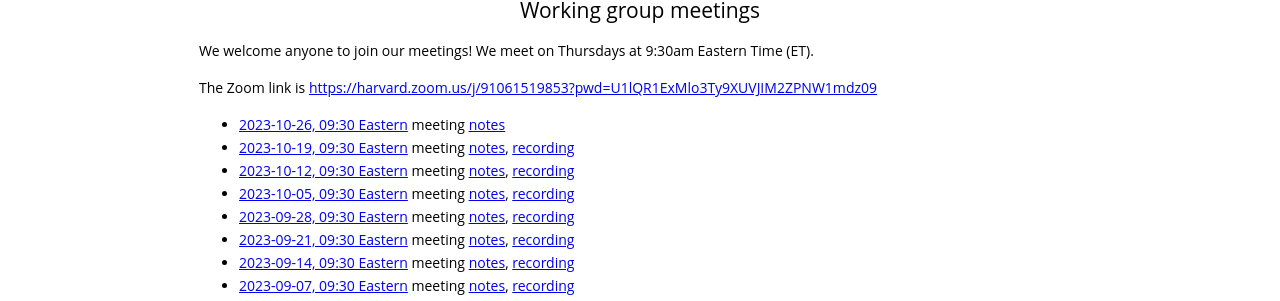
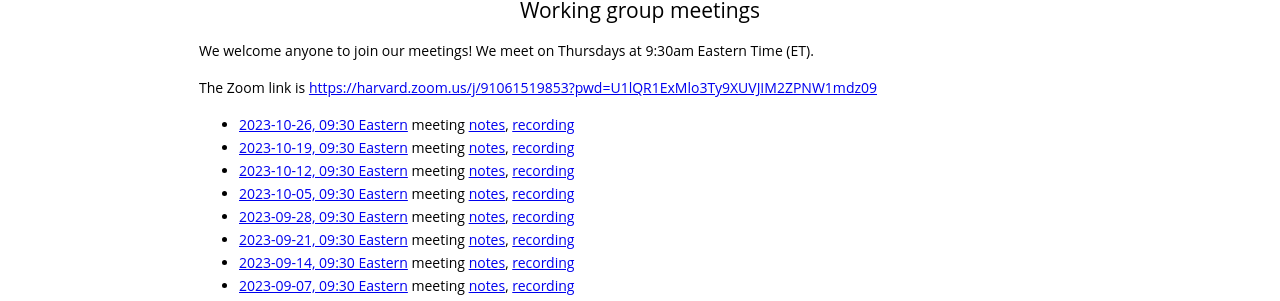
Before and after one commit to gdcc/ct.gdcc.io, a Jekyll site: the page built from index.md, in a window 1280 px wide and 900 px high, scrolled down 1565 px. Shown: the part 145-446 px from the top of the window. Built offline with Jekyll 4.4.1, drawn with Linux system fonts in a browser that asks for light colours; our own code applies the rules of GitHub Pages for plain Markdown files.

Commit message:
add recording

```diff
--- a/index.md
+++ b/index.md
@@ -57,7 +57,7 @@ We welcome anyone to join our meetings! We meet on Thursdays at 9:30am Eastern T
 
 The Zoom link is <https://harvard.zoom.us/j/91061519853?pwd=U1lQR1ExMlo3Ty9XUVJIM2ZPNW1mdz09>
 
-- [2023-10-26, 09:30 Eastern](https://time.is/compare/0930_26_Oct_2023_in_Boston) meeting [notes](https://docs.google.com/document/d/1H8hkiDkJAwGkt-cFtLsYQNw6XPE8KoK6ND-tp6xcTPo/edit?usp=sharing)
+- [2023-10-26, 09:30 Eastern](https://time.is/compare/0930_26_Oct_2023_in_Boston) meeting [notes](https://docs.google.com/document/d/1H8hkiDkJAwGkt-cFtLsYQNw6XPE8KoK6ND-tp6xcTPo/edit?usp=sharing), [recording](https://harvard.zoom.us/rec/share/2K4FdLQ9YySUooxHkBvLUVJ9hN-eKwkmk9ztJ62nCTPhJA2Hn7G-E-iOJTcU4cI-.Nm9FCtqrmONgjBdL)
 - [2023-10-19, 09:30 Eastern](https://time.is/compare/0930_19_Oct_2023_in_Boston) meeting [notes](https://docs.google.com/document/d/1CT2HiulVF3DSto4GBOq6F6VcR724vyEdykY1o60I4xU/edit?usp=sharing), [recording](https://harvard.zoom.us/rec/share/sXvYnt4ojCIePOafbYCnTp4Jvmuyd3dO6I2sRSP2U-jIkSPZV3q3DSrY2iN3kYLL.AythwksVvTKN3Lmk)
 - [2023-10-12, 09:30 Eastern](https://time.is/compare/0930_12_Oct_2023_in_Boston) meeting [notes](https://docs.google.com/document/d/1rwqWUpLwCM1sKtvMBBv65PbBNtJ9UDRwTuoo699MckY/edit?usp=sharing), [recording](https://harvard.zoom.us/rec/share/XAsfCi18HhPdVxe9NZPvAAqt4SId1H_i7CH7ePrpsMzQ690sZiwkgW9_6Rqo9tuQ.NuIo-gsuEZCuUMsa)
 - [2023-10-05, 09:30 Eastern](https://time.is/compare/0930_05_Oct_2023_in_Boston) meeting [notes](https://docs.google.com/document/d/1GcHeggd4A6qdKkyYaC1Q1KuYCZkm0SHHVT5aCLsje9U/edit?usp=sharing), [recording](https://harvard.zoom.us/rec/share/8hdCr5MXA5C0DqyKD4ZAVT68Ujbjv5M-zX2TSeyNNZWIGObFnndSFzzUkS55WUoS.S23mmocPC9w2IzMg)
```
